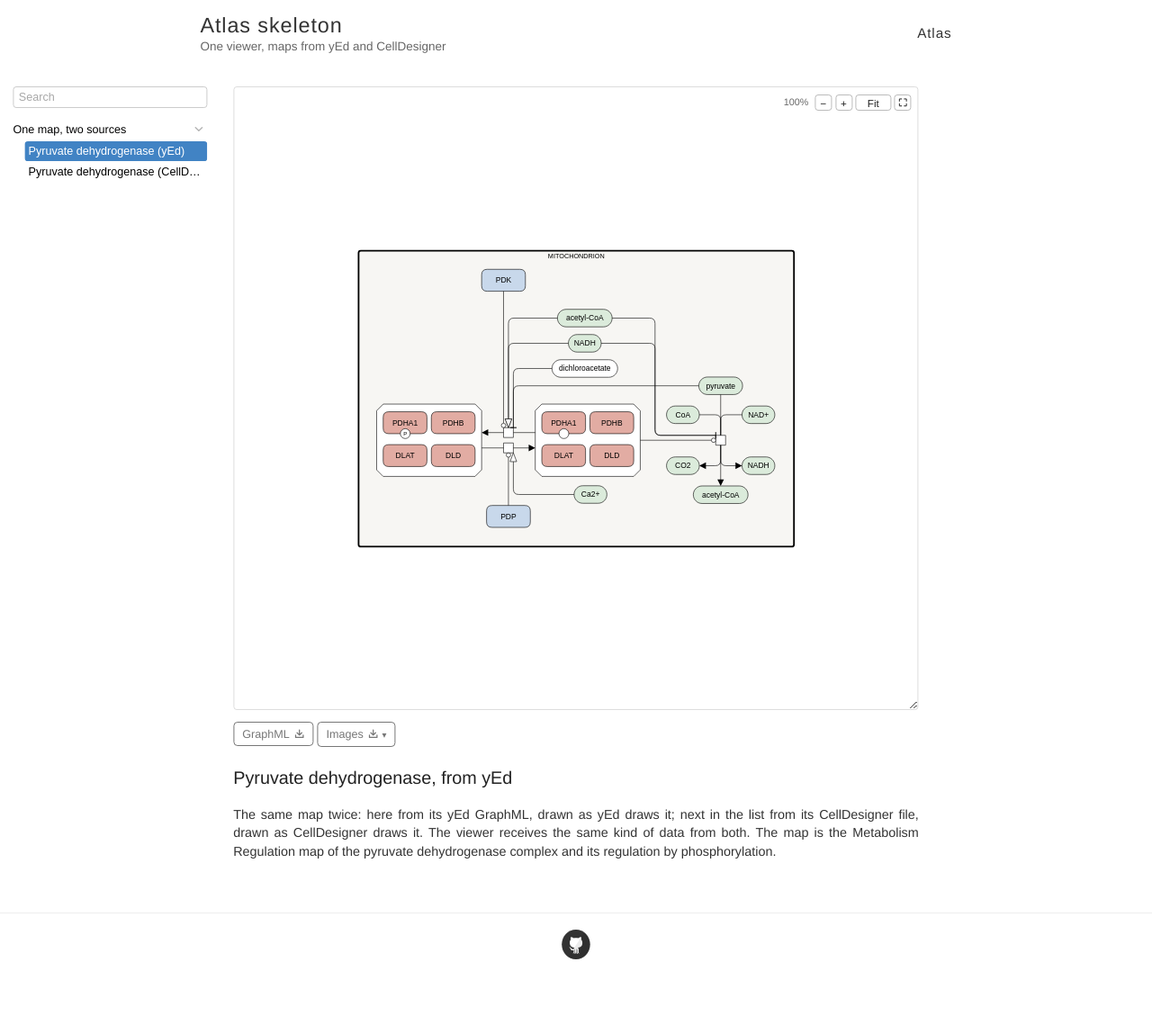
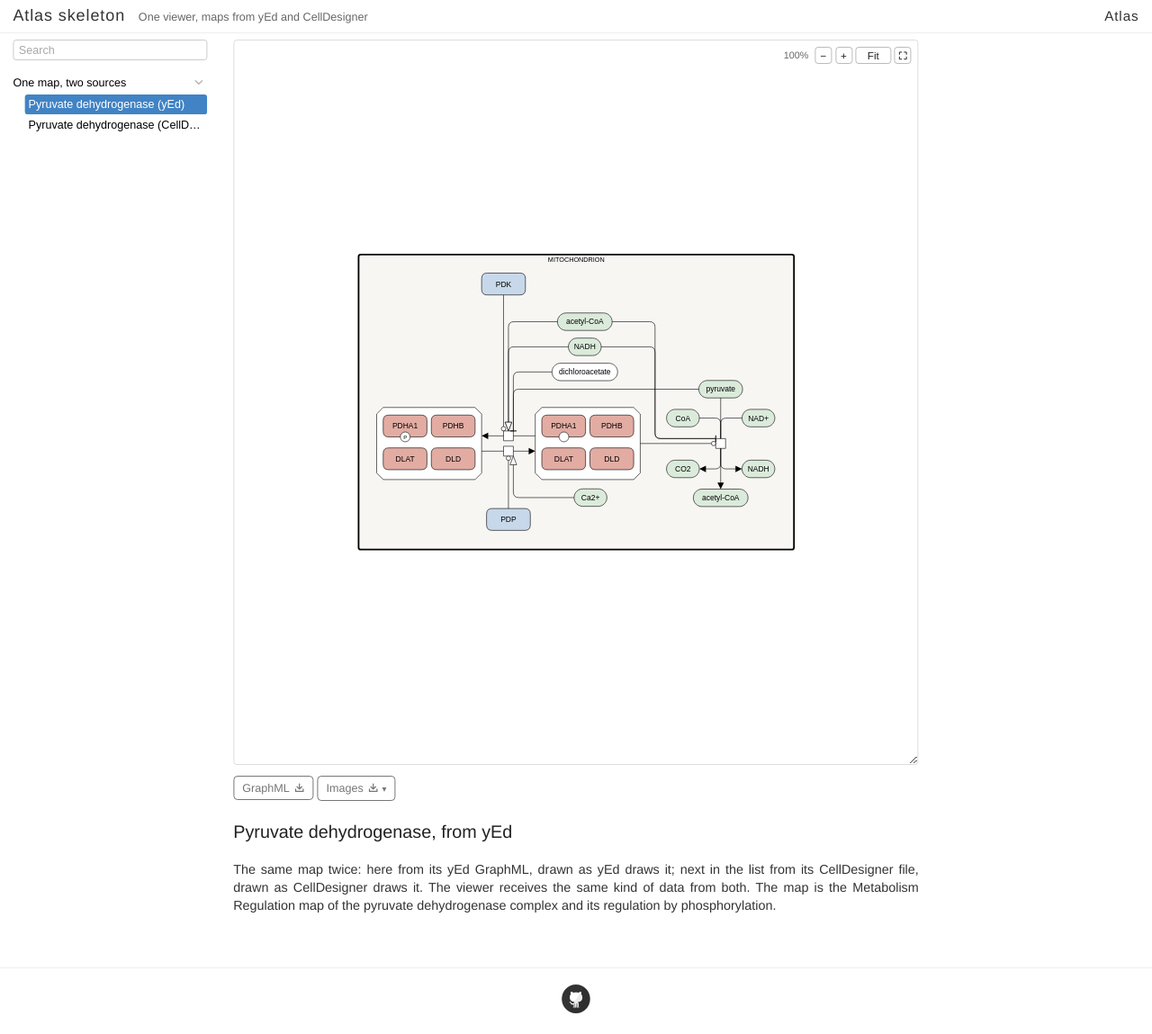
Before and after one commit to atlas-skeleton/atlas-skeleton.github.io, a Jekyll site: the page built from index.html, in a window 1280 px wide. Shown: the whole page at 90% size. Built offline with Jekyll 4.4.1, drawn with Linux system fonts in a browser that asks for light colours; before the commit the page ends 1089 px from its top, so only the background shows below that.

Commit message:
Thin header across the width; the map window reaches down to the download row
Co-Authored-By: Claude Opus 5.5 <noreply@anthropic.com>
Claude-Session: https://claude.ai/code/session_01RZmt2RqMotcok51TwGoEP1

```diff
--- a/_includes/atlas-app.html
+++ b/_includes/atlas-app.html
@@ -68,8 +68,8 @@ map index (index), search index (search) and name for the browser tab (name).
   .m2-on .m2-n { color: #fff; }
 
   #m2-title { font-size: 22px; margin: 20px 0 0; }
-  /* the view spans the middle column. Its height is 77% of the window (set in the script, so on a
-     15-inch MacBook the download row shows and the text starts below the window), and its lower edge
+  /* the view spans the middle column. Its height reaches down to the download row, which stays in sight
+     (set in the script), and its lower edge
      can be dragged down to the whole window without the header (user, 2026-10-16) */
   #m2-view { position: relative; width: 100%; height: 504px; min-height: 300px; max-height: calc(100vh / var(--zoom, 1) - 70px); resize: vertical; overflow: hidden; box-sizing: border-box; border: 1px solid #ddd; border-radius: 4px; background: #fff; cursor: grab; touch-action: none; user-select: none; }
   #m2-view.m2-drag { cursor: grabbing; }
@@ -424,13 +424,14 @@ map index (index), search index (search) and name for the browser tab (name).
     e.preventDefault();
   });
   window.addEventListener('resize', draw);
-  // the view's height: 77% of the window (user, 2026-10-18: on a 15-inch MacBook the download
-  // row shows, the text starts below the window), until the reader drags its lower edge (the
-  // browser then sets its own height)
-  var autoH = null;
+  // the view's height: from its top to the bottom of the window, less the download row, so the map
+  // takes all the room the page leaves and the download row stays in sight under it whatever the
+  // header above (2026-11-06), until the reader drags its lower edge (the browser then sets its own height)
+  var autoH = null, ROW = 56; // the download row and a margin under it
   function viewHeight() {
     if (autoH !== null && view.style.height !== autoH) return; // resized by the reader
-    autoH = Math.round(Math.max(300, window.innerHeight / pz() * 0.77)) + 'px';
+    var top = (view.getBoundingClientRect().top + window.scrollY) / pz();
+    autoH = Math.round(Math.max(300, window.innerHeight / pz() - top - ROW)) + 'px';
     view.style.height = autoH;
   }
   viewHeight();
--- a/style.scss
+++ b/style.scss
@@ -443,3 +443,14 @@ div.img img{
 // ... Otherwise it really bloats up the top of the CSS file and makes it difficult to find the start
 @import "highlights";
 @import "svg-icons";
+
+// A thin header (2026-11-06): name and description on one line across the whole width, so the atlas below gets
+// the room
+.wrapper-masthead { margin-bottom: 8px; border-bottom: 1px solid #eee; }
+.wrapper-masthead .container { max-width: none; width: auto; padding: 0 16px; }
+.masthead { padding: 6px 0; }
+.site-avatar { display: none; }
+.site-info { float: left; margin-left: 0; }
+.site-name { display: inline; font-size: 20px; line-height: 28px; }
+.site-description { display: inline; margin-left: 12px; font-size: 14px; }
+nav { margin-top: 2px; }
```
